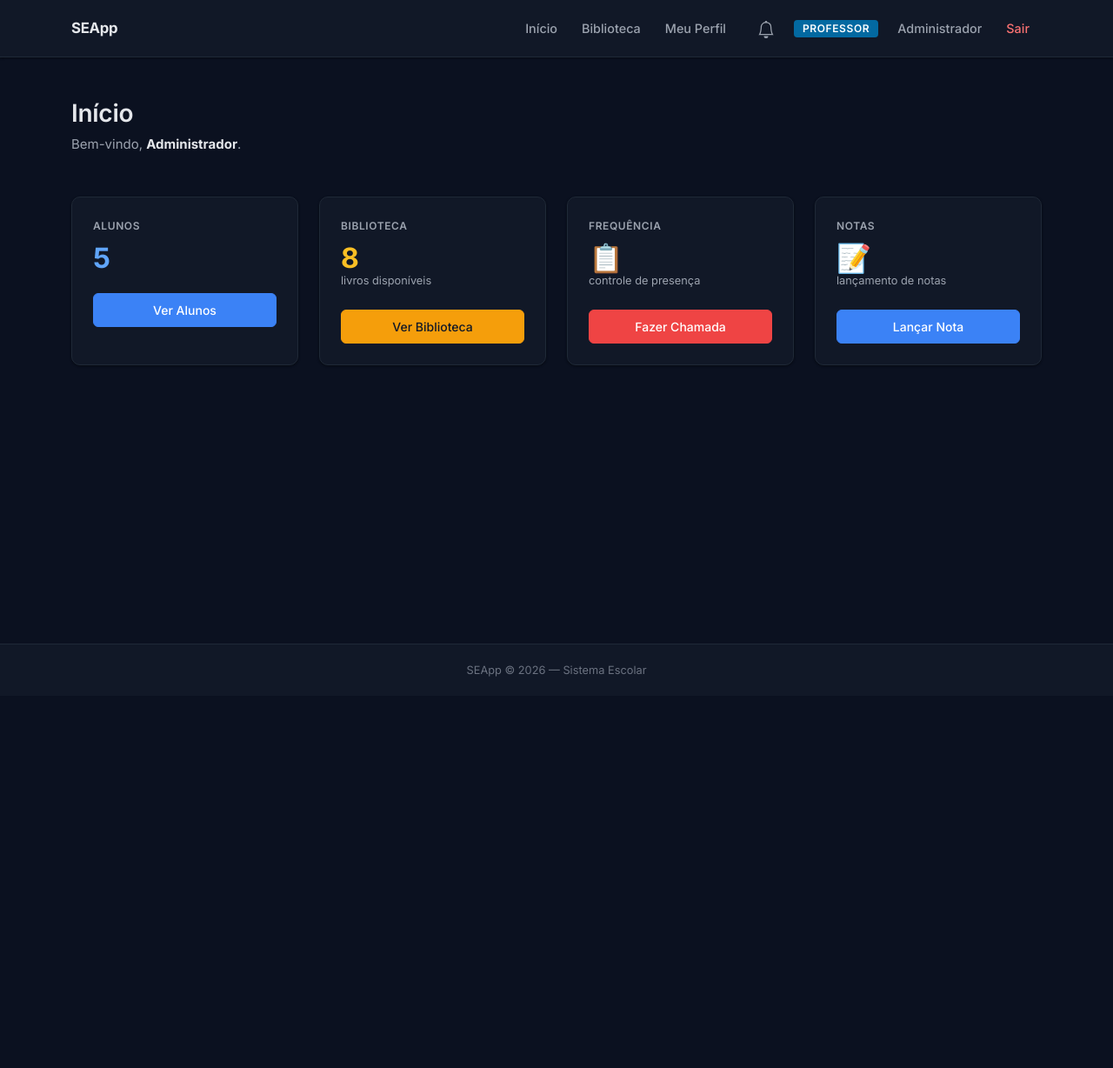
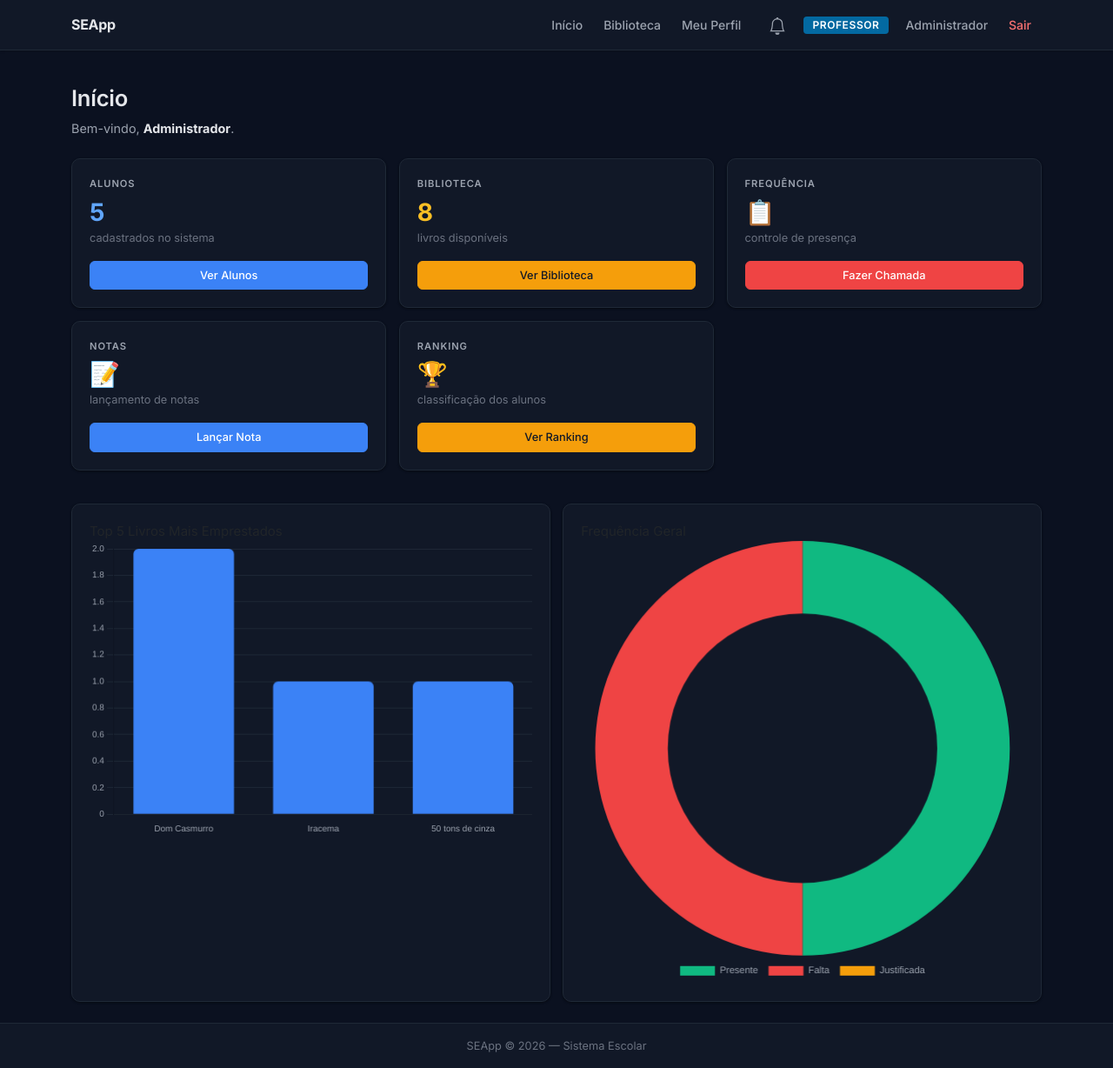
Before and after one commit to Wagaogg/escol-o-dos-irm-o, a Flask app: page /dashboard in a window 1280 px wide. Shown: the whole page at 87% size. Before the commit the page ends 778 px from the top, so only its background shows below. Run offline with Flask 3, Linux system fonts and the light colour scheme; a user stored in the database is signed in; data comes from the database, SQL or seed files in the repository.

Commit message:
Adiciona gráficos no dashboard e página de ranking

```diff
--- a/app/__init__.py
+++ b/app/__init__.py
@@ -56,6 +56,7 @@
     from app.routes.meu_perfil import meu_perfil_bp
     from app.routes.notificacoes import notificacoes_bp
     from app.routes.frequencia import frequencia_bp
+    from app.routes.gamificacao import gamificacao_bp
 
     app.register_blueprint(auth_bp, url_prefix='/')
     app.register_blueprint(dashboard_bp, url_prefix='/')
@@ -66,6 +67,7 @@
     app.register_blueprint(meu_perfil_bp, url_prefix='/')
     app.register_blueprint(notificacoes_bp, url_prefix='/')
     app.register_blueprint(frequencia_bp, url_prefix='/')
+    app.register_blueprint(gamificacao_bp, url_prefix='/')
 
       # NOVO
 
--- a/app/routes/dashboard.py
+++ b/app/routes/dashboard.py
@@ -3,12 +3,10 @@
 from app.models.aluno import Aluno
 from app.models.professor import Professor
 from app.models.livro import Livro
+from app.models.frequencia import Frequencia
 
 dashboard_bp = Blueprint('dashboard', __name__)
 
-# =========================
-# PERMISSÕES
-# =========================
 def is_admin():
     return session.get("tipo") in ["admin", "diretor"]
 
@@ -21,20 +19,15 @@
 def is_aluno():
     return session.get("tipo") == "aluno"
 
-# =========================
-# DASHBOARD
-# =========================
 @dashboard_bp.route("/dashboard")
 def index():
     if 'usuario_id' not in session:
         return redirect(url_for('auth.login'))
 
-    # Consultas ao SQLite
     total_alunos = Aluno.query.count()
     total_professores = Professor.query.count()
-    livros = Livro.query.all()
-    total_livros = len(livros)
-    disponiveis = sum(1 for l in livros if l.estoque > 0)
+    total_livros = Livro.query.count()
+    disponiveis = Livro.query.filter(Livro.estoque > 0).count()
 
     aluno_logado = None
     if is_aluno():
@@ -51,3 +44,34 @@
         disponiveis=disponiveis,
         aluno_logado=aluno_logado
     )
+
+# =========================
+# API - ESTATÍSTICAS DO DASHBOARD
+# =========================
+@dashboard_bp.route("/api/dashboard/estatisticas")
+def api_estatisticas():
+    if 'usuario_id' not in session:
+        return {"error": "Não autorizado"}, 401
+
+    # Top 5 livros mais emprestados
+    livros = Livro.query.all()
+    top_livros = []
+    for l in livros:
+        emprestados = l.quantidade - l.estoque
+        if emprestados > 0:
+            top_livros.append({"label": l.titulo, "value": emprestados})
+    top_livros = sorted(top_livros, key=lambda x: x["value"], reverse=True)[:5]
+
+    # Frequência geral
+    total_presente = Frequencia.query.filter_by(status="presente").count()
+    total_falta = Frequencia.query.filter_by(status="falta").count()
+    total_justificada = Frequencia.query.filter_by(status="justificada").count()
+
+    return {
+        "top_livros": top_livros,
+        "frequencia": {
+            "presente": total_presente,
+            "falta": total_falta,
+            "justificada": total_justificada
+        }
+    }
--- a/static/css/style.css
+++ b/static/css/style.css
@@ -46,7 +46,7 @@
 
 main {
     flex: 1;
-    padding: 32px 0;
+    padding: 24px 0;
 }
 
 /* ==============================
@@ -59,10 +59,10 @@
     letter-spacing: -0.01em;
 }
 
-h1 { font-size: 1.75rem; }
-h2 { font-size: 1.4rem; }
-h3 { font-size: 1.2rem; }
-h4 { font-size: 1.05rem; }
+h1 { font-size: 1.6rem; }
+h2 { font-size: 1.35rem; }
+h3 { font-size: 1.15rem; }
+h4 { font-size: 1rem; }
 
 p { color: var(--text-muted); }
 
@@ -80,22 +80,22 @@
 .navbar {
     background: var(--surface) !important;
     border-bottom: 1px solid var(--border);
-    padding: 12px 0;
-    box-shadow: var(--shadow);
+    padding: 8px 0;
+    box-shadow: 0 1px 3px rgba(0,0,0,0.2);
 }
 
 .navbar-brand {
     color: var(--text) !important;
-    font-size: 1.05rem;
+    font-size: 1rem;
     font-weight: 700;
     letter-spacing: -0.02em;
 }
 
 .navbar .nav-link {
     color: var(--text-muted) !important;
-    font-size: 0.9rem;
+    font-size: 0.875rem;
     font-weight: 500;
-    padding: 6px 14px !important;
+    padding: 6px 12px !important;
     border-radius: var(--radius-sm);
     transition: background 0.15s, color 0.15s;
 }
@@ -132,7 +132,42 @@
 }
 
 .card-body {
-    padding: 24px;
+    padding: 20px;
+}
+
+/* Cards de dashboard compactos */
+.dashboard-card .card-body {
+    display: flex;
+    flex-direction: column;
+    min-height: 170px;
+}
+
+.dashboard-card .stat-label {
+    font-size: 0.7rem;
+    text-transform: uppercase;
+    letter-spacing: 0.08em;
+    color: var(--text-muted);
+    font-weight: 600;
+    margin-bottom: 10px;
+}
+
+.dashboard-card .stat-number {
+    font-size: 1.75rem;
+    font-weight: 700;
+    line-height: 1;
+    margin-bottom: 6px;
+}
+
+.dashboard-card .stat-desc {
+    font-size: 0.8rem;
+    color: var(--text-dim);
+    margin-bottom: 16px;
+}
+
+.dashboard-card .btn {
+    font-size: 0.8rem;
+    padding: 6px 12px;
+    margin-top: auto;
 }
 
 /* ==============================
@@ -244,20 +279,20 @@
 .table thead th {
     background: var(--surface-2) !important;
     color: var(--text-muted) !important;
-    font-size: 0.75rem;
+    font-size: 0.7rem;
     font-weight: 600;
     text-transform: uppercase;
     letter-spacing: 0.05em;
     border-color: var(--border) !important;
-    padding: 12px 16px;
+    padding: 10px 14px;
 }
 
 .table tbody td {
     background: var(--surface) !important;
     color: var(--text) !important;
     border-color: var(--border) !important;
-    padding: 14px 16px;
-    font-size: 0.9rem;
+    padding: 12px 14px;
+    font-size: 0.875rem;
     vertical-align: middle;
 }
 
@@ -285,7 +320,7 @@
     border-top: 1px solid var(--border);
     color: var(--text-dim);
     text-align: center;
-    padding: 20px;
+    padding: 16px;
     font-size: 0.8rem;
     margin-top: auto;
 }
@@ -313,6 +348,12 @@
 .text-secondary, .text-muted { color: var(--text-muted) !important; }
 .text-dim { color: var(--text-dim) !important; }
 
+/* Grid mais compacto */
+.row.g-3 {
+    --bs-gutter-x: 0.9rem;
+    --bs-gutter-y: 0.9rem;
+}
+
 /* ==============================
    LOGIN
 ============================== */
@@ -329,14 +370,14 @@
     background: var(--surface);
     border: 1px solid var(--border);
     border-radius: var(--radius);
-    padding: 40px;
+    padding: 36px 32px;
     width: 100%;
-    max-width: 420px;
+    max-width: 400px;
     box-shadow: var(--shadow-lg);
 }
 
 .login-card h1 {
-    font-size: 1.4rem;
+    font-size: 1.3rem;
     text-align: center;
     margin-bottom: 4px;
 }
@@ -344,6 +385,6 @@
 .login-card .subtitle {
     text-align: center;
     color: var(--text-muted);
-    font-size: 0.875rem;
-    margin-bottom: 28px;
+    font-size: 0.85rem;
+    margin-bottom: 24px;
 }
--- a/templates/dashboard.html
+++ b/templates/dashboard.html
@@ -5,9 +5,9 @@
 
 <div class="container">
 
-    <div class="mb-5">
+    <div class="mb-4">
         <h1>Início</h1>
-        <p class="text-secondary mb-0">Bem-vindo, <strong style="color: var(--text);">{{ usuario }}</strong>.</p>
+        <p class="text-secondary mb-0" style="font-size: 0.9rem;">Bem-vindo, <strong style="color: var(--text);">{{ usuario }}</strong>.</p>
     </div>
 
     <!-- ========================================= -->
@@ -15,64 +15,77 @@
     <!-- ========================================= -->
     {% if tipo in ['admin', 'diretor', 'professor'] %}
 
-    <div class="row g-4">
+    <div class="row g-3">
 
-        <div class="col-md-6 col-lg-3">
-            <div class="card h-100">
+        <div class="col-md-6 col-lg-4">
+            <div class="card dashboard-card h-100">
                 <div class="card-body">
-                    <div class="text-secondary" style="font-size: 0.75rem; text-transform: uppercase; letter-spacing: 0.05em; font-weight: 600; margin-bottom: 12px;">Alunos</div>
-                    <div style="font-size: 2rem; font-weight: 700; color: #60A5FA; line-height: 1;">{{ total_alunos }}</div>
-                    <a href="{{ url_for('alunos.listar') }}" class="btn btn-primary w-100 mt-4">Ver Alunos</a>
+                    <div class="stat-label">Alunos</div>
+                    <div class="stat-number" style="color: #60A5FA;">{{ total_alunos }}</div>
+                    <div class="stat-desc">cadastrados no sistema</div>
+                    <a href="{{ url_for('alunos.listar') }}" class="btn btn-primary w-100">Ver Alunos</a>
                 </div>
             </div>
         </div>
 
         {% if tipo in ['admin', 'diretor'] %}
-        <div class="col-md-6 col-lg-3">
-            <div class="card h-100">
+        <div class="col-md-6 col-lg-4">
+            <div class="card dashboard-card h-100">
                 <div class="card-body">
-                    <div class="text-secondary" style="font-size: 0.75rem; text-transform: uppercase; letter-spacing: 0.05em; font-weight: 600; margin-bottom: 12px;">Professores</div>
-                    <div style="font-size: 2rem; font-weight: 700; color: #34D399; line-height: 1;">{{ total_professores }}</div>
-                    <a href="{{ url_for('professores.listar') }}" class="btn btn-success w-100 mt-4">Ver Professores</a>
+                    <div class="stat-label">Professores</div>
+                    <div class="stat-number" style="color: #34D399;">{{ total_professores }}</div>
+                    <div class="stat-desc">cadastrados no sistema</div>
+                    <a href="{{ url_for('professores.listar') }}" class="btn btn-success w-100">Ver Professores</a>
                 </div>
             </div>
         </div>
         {% endif %}
 
-        <div class="col-md-6 col-lg-3">
-            <div class="card h-100">
+        <div class="col-md-6 col-lg-4">
+            <div class="card dashboard-card h-100">
                 <div class="card-body">
-                    <div class="text-secondary" style="font-size: 0.75rem; text-transform: uppercase; letter-spacing: 0.05em; font-weight: 600; margin-bottom: 12px;">Biblioteca</div>
-                    <div style="font-size: 2rem; font-weight: 700; color: #FBBF24; line-height: 1;">{{ disponiveis }}</div>
-                    <div class="text-secondary" style="font-size: 0.8rem;">livros disponíveis</div>
-                    <a href="{{ url_for('biblioteca.listar') }}" class="btn btn-warning w-100 mt-4">Ver Biblioteca</a>
+                    <div class="stat-label">Biblioteca</div>
+                    <div class="stat-number" style="color: #FBBF24;">{{ disponiveis }}</div>
+                    <div class="stat-desc">livros disponíveis</div>
+                    <a href="{{ url_for('biblioteca.listar') }}" class="btn btn-warning w-100">Ver Biblioteca</a>
                 </div>
             </div>
         </div>
 
-        <div class="col-md-6 col-lg-3">
-            <div class="card h-100">
+        <div class="col-md-6 col-lg-4">
+            <div class="card dashboard-card h-100">
                 <div class="card-body">
-                    <div class="text-secondary" style="font-size: 0.75rem; text-transform: uppercase; letter-spacing: 0.05em; font-weight: 600; margin-bottom: 12px;">Frequência</div>
-                    <div style="font-size: 2rem; font-weight: 700; color: #F87171; line-height: 1;">📋</div>
-                    <div class="text-secondary" style="font-size: 0.8rem;">controle de presença</div>
-                    <a href="{{ url_for('frequencia.chamada') }}" class="btn btn-danger w-100 mt-4">Fazer Chamada</a>
+                    <div class="stat-label">Frequência</div>
+                    <div class="stat-number" style="color: #F87171;">📋</div>
+                    <div class="stat-desc">controle de presença</div>
+                    <a href="{{ url_for('frequencia.chamada') }}" class="btn btn-danger w-100">Fazer Chamada</a>
                 </div>
             </div>
         </div>
 
         {% if tipo == 'professor' %}
-        <div class="col-md-6 col-lg-3">
-            <div class="card h-100">
+        <div class="col-md-6 col-lg-4">
+            <div class="card dashboard-card h-100">
                 <div class="card-body">
-                    <div class="text-secondary" style="font-size: 0.75rem; text-transform: uppercase; letter-spacing: 0.05em; font-weight: 600; margin-bottom: 12px;">Notas</div>
-                    <div style="font-size: 2rem; font-weight: 700; color: #A78BFA; line-height: 1;">📝</div>
-                    <div class="text-secondary" style="font-size: 0.8rem;">lançamento de notas</div>
-                    <a href="{{ url_for('notas.lancar_nota') }}" class="btn btn-primary w-100 mt-4">Lançar Nota</a>
+                    <div class="stat-label">Notas</div>
+                    <div class="stat-number" style="color: #A78BFA;">📝</div>
+                    <div class="stat-desc">lançamento de notas</div>
+                    <a href="{{ url_for('notas.lancar_nota') }}" class="btn btn-primary w-100">Lançar Nota</a>
                 </div>
             </div>
         </div>
         {% endif %}
+
+        <div class="col-md-6 col-lg-4">
+            <div class="card dashboard-card h-100">
+                <div class="card-body">
+                    <div class="stat-label">Ranking</div>
+                    <div class="stat-number" style="color: #FBBF24;">🏆</div>
+                    <div class="stat-desc">classificação dos alunos</div>
+                    <a href="{{ url_for('gamificacao.ranking') }}" class="btn btn-warning w-100">Ver Ranking</a>
+                </div>
+            </div>
+        </div>
 
     </div>
 
@@ -81,52 +94,63 @@
     <!-- ========================================= -->
     {% elif tipo == 'aluno' %}
 
-    <div class="row g-4">
+    <div class="row g-3">
 
-        <div class="col-md-6 col-lg-3">
-            <div class="card h-100">
+        <div class="col-md-6 col-lg-4">
+            <div class="card dashboard-card h-100">
                 <div class="card-body">
-                    <div class="text-secondary" style="font-size: 0.75rem; text-transform: uppercase; letter-spacing: 0.05em; font-weight: 600; margin-bottom: 12px;">Biblioteca</div>
-                    <div style="font-size: 2rem; font-weight: 700; color: #FBBF24; line-height: 1;">{{ disponiveis }}</div>
-                    <div class="text-secondary" style="font-size: 0.8rem;">livros disponíveis</div>
-                    <a href="{{ url_for('biblioteca.listar') }}" class="btn btn-warning w-100 mt-4">Ver Biblioteca</a>
+                    <div class="stat-label">Biblioteca</div>
+                    <div class="stat-number" style="color: #FBBF24;">{{ disponiveis }}</div>
+                    <div class="stat-desc">livros disponíveis</div>
+                    <a href="{{ url_for('biblioteca.listar') }}" class="btn btn-warning w-100">Ver Biblioteca</a>
                 </div>
             </div>
         </div>
 
-        <div class="col-md-6 col-lg-3">
-            <div class="card h-100">
+        <div class="col-md-6 col-lg-4">
+            <div class="card dashboard-card h-100">
                 <div class="card-body">
-                    <div class="text-secondary" style="font-size: 0.75rem; text-transform: uppercase; letter-spacing: 0.05em; font-weight: 600; margin-bottom: 12px;">Meu Perfil</div>
-                    <div style="font-size: 2rem; font-weight: 700; color: #60A5FA; line-height: 1;">👤</div>
-                    <div class="text-secondary" style="font-size: 0.8rem;">informações pessoais</div>
-                    <a href="{{ url_for('meu_perfil.meu_perfil') }}" class="btn btn-primary w-100 mt-4">Ver Perfil</a>
+                    <div class="stat-label">Meu Perfil</div>
+                    <div class="stat-number" style="color: #60A5FA;">👤</div>
+                    <div class="stat-desc">informações pessoais</div>
+                    <a href="{{ url_for('meu_perfil.meu_perfil') }}" class="btn btn-primary w-100">Ver Perfil</a>
                 </div>
             </div>
         </div>
 
-        <div class="col-md-6 col-lg-3">
-            <div class="card h-100">
+        <div class="col-md-6 col-lg-4">
+            <div class="card dashboard-card h-100">
                 <div class="card-body">
-                    <div class="text-secondary" style="font-size: 0.75rem; text-transform: uppercase; letter-spacing: 0.05em; font-weight: 600; margin-bottom: 12px;">Boletim</div>
-                    <div style="font-size: 2rem; font-weight: 700; color: #34D399; line-height: 1;">📊</div>
-                    <div class="text-secondary" style="font-size: 0.8rem;">notas e frequência</div>
+                    <div class="stat-label">Boletim</div>
+                    <div class="stat-number" style="color: #34D399;">📊</div>
+                    <div class="stat-desc">notas e frequência</div>
                     {% if aluno_logado %}
-                    <a href="{{ url_for('notas.boletim', aluno_id=aluno_logado.id) }}" class="btn btn-success w-100 mt-4">Ver Boletim</a>
+                    <a href="{{ url_for('notas.boletim', aluno_id=aluno_logado.id) }}" class="btn btn-success w-100">Ver Boletim</a>
                     {% else %}
-                    <button class="btn btn-secondary w-100 mt-4" disabled>Perfil incompleto</button>
+                    <button class="btn btn-secondary w-100" disabled>Perfil incompleto</button>
                     {% endif %}
                 </div>
             </div>
         </div>
 
-        <div class="col-md-6 col-lg-3">
-            <div class="card h-100">
+        <div class="col-md-6 col-lg-4">
+            <div class="card dashboard-card h-100">
                 <div class="card-body">
-                    <div class="text-secondary" style="font-size: 0.75rem; text-transform: uppercase; letter-spacing: 0.05em; font-weight: 600; margin-bottom: 12px;">Frequência</div>
-                    <div style="font-size: 2rem; font-weight: 700; color: #F87171; line-height: 1;">📋</div>
-                    <div class="text-secondary" style="font-size: 0.8rem;">histórico de presença</div>
-                    <a href="{{ url_for('frequencia.minha_frequencia') }}" class="btn btn-danger w-100 mt-4">Ver Frequência</a>
+                    <div class="stat-label">Frequência</div>
+                    <div class="stat-number" style="color: #F87171;">📋</div>
+                    <div class="stat-desc">histórico de presença</div>
+                    <a href="{{ url_for('frequencia.minha_frequencia') }}" class="btn btn-danger w-100">Ver Frequência</a>
+                </div>
+            </div>
+        </div>
+
+        <div class="col-md-6 col-lg-4">
+            <div class="card dashboard-card h-100">
+                <div class="card-body">
+                    <div class="stat-label">Ranking</div>
+                    <div class="stat-number" style="color: #FBBF24;">🏆</div>
+                    <div class="stat-desc">sua posição na turma</div>
+                    <a href="{{ url_for('gamificacao.ranking') }}" class="btn btn-warning w-100">Ver Ranking</a>
                 </div>
             </div>
         </div>
@@ -137,6 +161,95 @@
     <div class="alert alert-warning">Tipo de usuário não reconhecido.</div>
     {% endif %}
 
+    <!-- ========================================= -->
+    <!-- GRÁFICOS -->
+    <!-- ========================================= -->
+    <div class="row g-3 mt-4">
+
+        <div class="col-md-6">
+            <div class="card h-100">
+                <div class="card-body">
+                    <div class="stat-label">Top 5 Livros Mais Emprestados</div>
+                    <canvas id="graficoTopLivros" height="200"></canvas>
+                </div>
+            </div>
+        </div>
+
+        <div class="col-md-6">
+            <div class="card h-100">
+                <div class="card-body">
+                    <div class="stat-label">Frequência Geral</div>
+                    <canvas id="graficoFrequencia" height="200"></canvas>
+                </div>
+            </div>
+        </div>
+
+    </div>
+
 </div>
 
+<script src="https://cdn.jsdelivr.net/npm/chart.js"></script>
+<script>
+document.addEventListener('DOMContentLoaded', function() {
+    fetch('/api/dashboard/estatisticas')
+        .then(response => response.json())
+        .then(data => {
+            const topLivros = data.top_livros;
+            if (topLivros.length > 0) {
+                const ctx1 = document.getElementById('graficoTopLivros').getContext('2d');
+                new Chart(ctx1, {
+                    type: 'bar',
+                    data: {
+                        labels: topLivros.map(l => l.label),
+                        datasets: [{
+                            label: 'Exemplares emprestados',
+                            data: topLivros.map(l => l.value),
+                            backgroundColor: '#3B82F6',
+                            borderRadius: 6
+                        }]
+                    },
+                    options: {
+                        responsive: true,
+                        plugins: {
+                            legend: { display: false },
+                            tooltip: { callbacks: { label: ctx => ctx.parsed.y + ' exemplar(es)' } }
+                        },
+                        scales: {
+                            x: { ticks: { color: '#9CA3AF', font: { size: 10 } }, grid: { display: false } },
+                            y: { ticks: { color: '#9CA3AF', font: { size: 10 } }, grid: { color: '#1F2937' }, beginAtZero: true }
+                        }
+                    }
+                });
+            } else {
+                document.getElementById('graficoTopLivros').parentElement.innerHTML += '<p style="color: #6B7280; font-size: 0.85rem; text-align: center; margin-top: 20px;">Nenhum livro emprestado ainda.</p>';
+            }
+
+            const freq = data.frequencia;
+            const ctx2 = document.getElementById('graficoFrequencia').getContext('2d');
+            new Chart(ctx2, {
+                type: 'doughnut',
+                data: {
+                    labels: ['Presente', 'Falta', 'Justificada'],
+                    datasets: [{
+                        data: [freq.presente, freq.falta, freq.justificada],
+                        backgroundColor: ['#10B981', '#EF4444', '#F59E0B'],
+                        borderWidth: 0
+                    }]
+                },
+                options: {
+                    responsive: true,
+                    plugins: {
+                        legend: {
+                            position: 'bottom',
+                            labels: { color: '#9CA3AF', font: { size: 11 }, padding: 12 }
+                        }
+                    },
+                    cutout: '65%'
+                }
+            });
+        })
+        .catch(error => { console.error('Erro ao carregar gráficos:', error); });
+});
+</script>
+
 {% endblock %}
```
Also changed, not shown: app/routes/gamificacao.py (added, +90 -0 lines), templates/gamificacao/ranking.html (added, +100 -0 lines).
